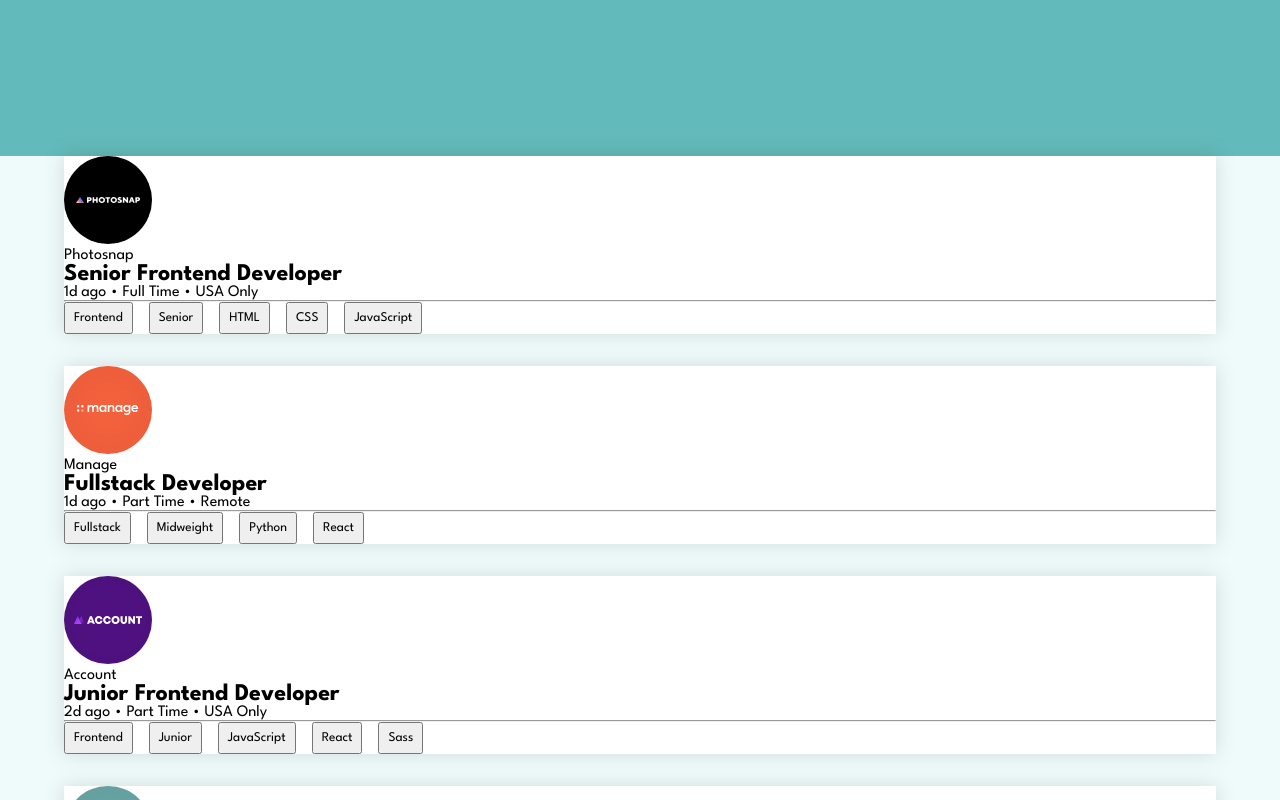
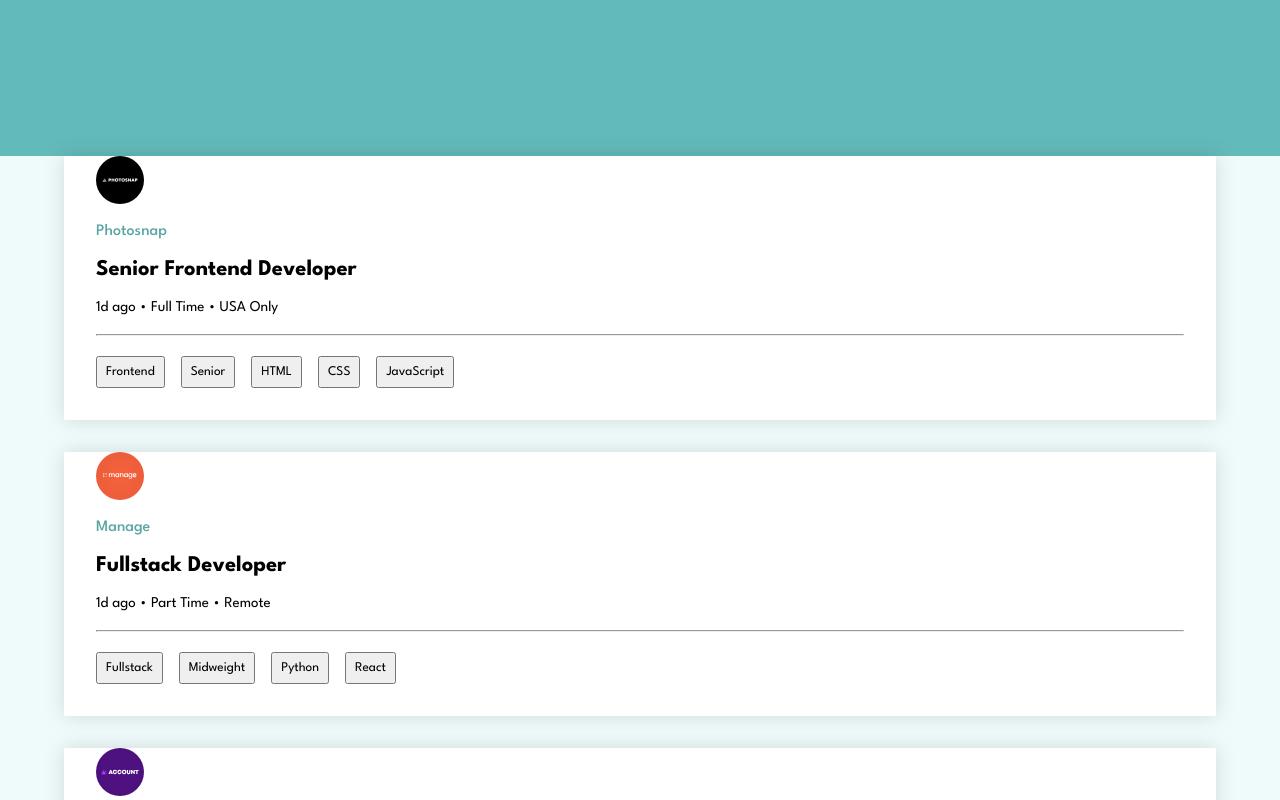
Before and after one commit to RyanNolan1/react-job-listing, a React (Create React App) app: page / in a window 1280 px wide. Shown: the top 800 px of the page. Built offline with nearby package versions, Linux system fonts and the light colour scheme.

Commit message:
this will add more styling to each job

```diff
--- a/src/App.css
+++ b/src/App.css
@@ -1,6 +1,4 @@
-@import url('https://fonts.googleapis.com/css2?family=League+Spartan:wght@100..900&display=swap');
-
-
+@import url("https://fonts.googleapis.com/css2?family=League+Spartan:wght@100..900&display=swap");
 
 * {
   margin: 0;
@@ -11,6 +9,7 @@
 
 body {
   background: #effafa;
+  font-size:15px;
 }
 
 .jobs-list {
@@ -25,6 +24,20 @@ body {
   width: 90%;
   margin: 0 auto;
   filter: drop-shadow(0px 0px 10px #00000020);
+  display:flex;
+  flex-direction:column;
+  gap:1.25rem;
+  padding:0 2rem 2rem 2rem;
+}
+
+.company-logos {
+  width:48px;
+}
+
+.job-name-container {
+  font-size:1rem;
+  font-weight:500;
+  color:#5CA5A5;
 }
 
 .button-container {
--- a/src/App.js
+++ b/src/App.js
@@ -85,7 +85,7 @@ function JobList({ onHandlejobDetails, onhandleFilter, filteredJobs }) {
       <ul className="jobs-list">
         {filteredJobs.map((job) => (
           <li className="job-container" key={job.id}>
-            <img src={job.logo} alt={job.company} />
+            <img className="company-logos" src={job.logo} alt={job.company} />
             <div className="job-name-container">{job.company}</div>
             <h2>{job.position}</h2>
             <p className="job-info-container">
```
